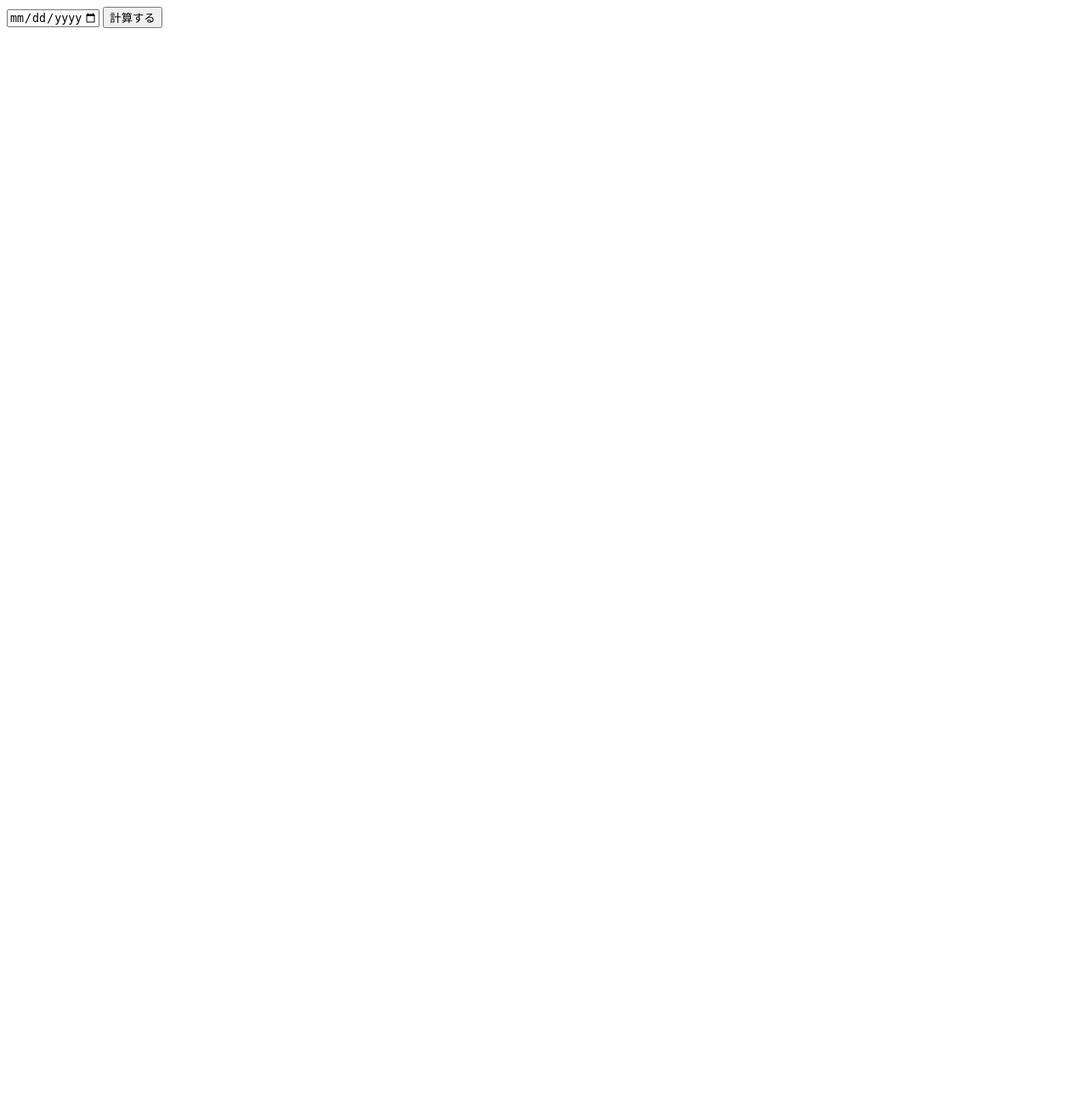
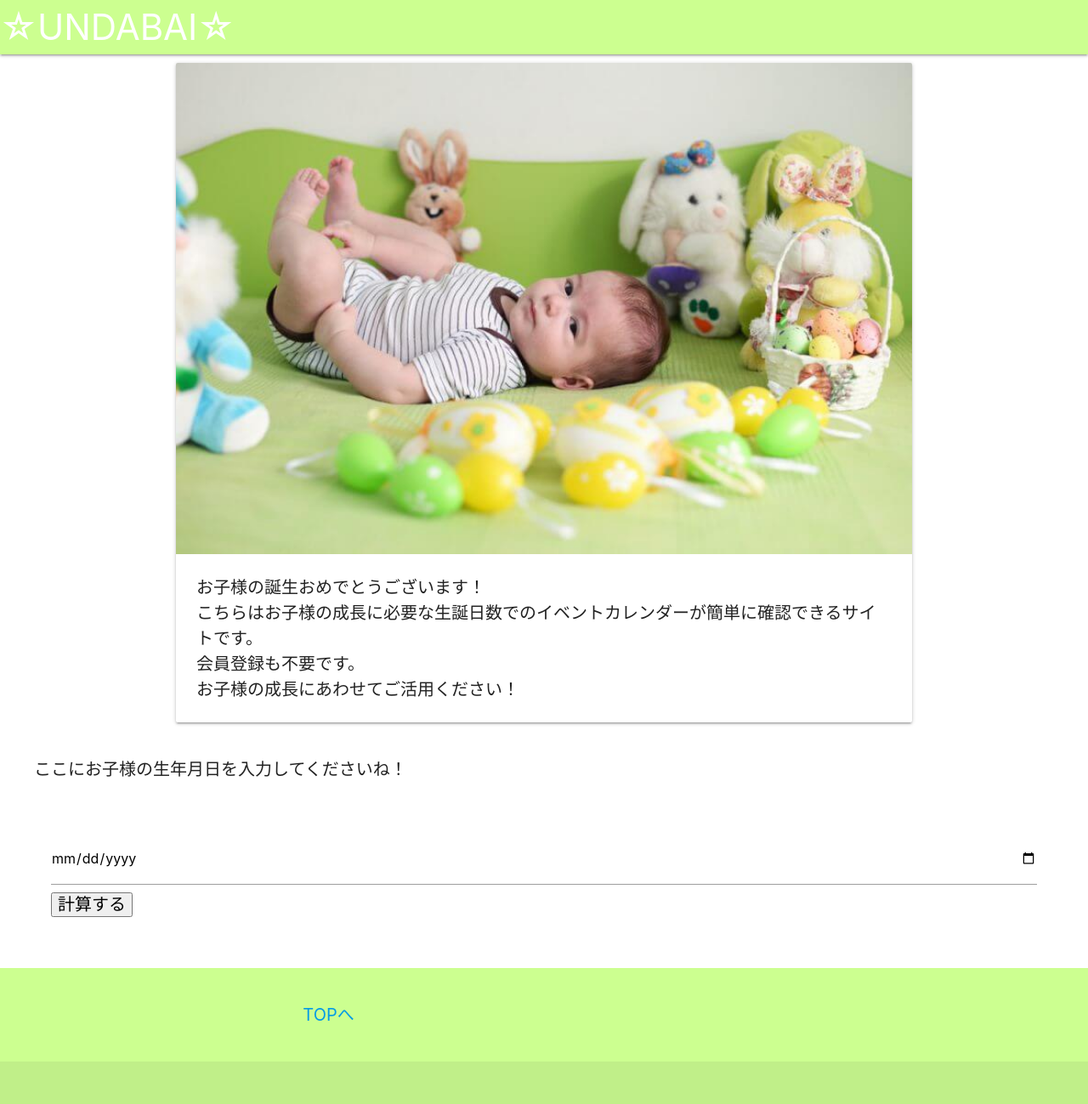
Before and after one commit to kanabassy/test, a Flask app: page / in a window 1280 px wide. Before the commit the page is almost empty. Shown: the whole page at 85% size. Before the commit the page ends 33 px from the top, so only its background shows below. Run offline with Flask 2, Linux system fonts and the light colour scheme; some libraries are stand-ins or nearby versions.

Commit message:
入力フォームのcss設定しました

```diff
--- a/app.py
+++ b/app.py
@@ -6,7 +6,7 @@
 
 @app.route('/')
 def index():
-    return render_template("toptop.html")
+    return render_template("top.html")
 
 
 @app.route('/dbtest')
--- a/static/css/style.css
+++ b/static/css/style.css
@@ -1,5 +1,10 @@
-@media only screen and (min-width: 601px) {
-    nav {
-        padding: 0 32px;
+@media only screen and (min-width: 0) {
+    html {
+        font-size: 20px;
     }
 }
+
+.block {
+    padding: 30px;
+    margin: 30px;
+}
--- a/templates/base.html
+++ b/templates/base.html
@@ -42,7 +42,7 @@
             <div class="row">
                 <div class="col l4 offset-l2 s12">
                     <ul>
-                        <li><a class="text-lighten-3" href="#!">TOPへ</a></li>
+                        <li><a class="text-lighten-3" href="#brand-logo">TOPへ</a></li>
                     </ul>
                 </div>
             </div>
--- a/templates/top.html
+++ b/templates/top.html
@@ -3,20 +3,30 @@
 
 <div class="container">
     <!-- ページコンテンツはここにあります -->
+
     <div class="row">
         <div class="col s12 m12">
             <div class="card">
                 <div class="card-image">
-                        <img src="../static/images/450-20180123142923354829_2.jpg">
-                        <span class="card-title">お子様の誕生おめでとうございます！こちらはお子様の成長に必要な生誕日数でのイベントカレンダーが簡単に確認できるサイトです。会員登録も不要です。お子様の成長にあわせてご活用くださいませ！</span>
+                    <img src="../static/images/shutterstock_615725672.jpg">
+                </div>
+                <div class="card-content">
+                    <p>お子様の誕生おめでとうございます！<br>こちらはお子様の成長に必要な生誕日数でのイベントカレンダーが簡単に確認できるサイトです。<br>会員登録も不要です。<br>お子様の成長にあわせてご活用ください！</p>
                 </div>
             </div>
         </div>
     </div>
 </div>
+
+<strong>　　ここにお子様の生年月日を入力してくださいね！</strong>
+
+<form action="/toptop"method="post">
+
+    <div class="block">
         <input type="date" name="birthday" max="9999-12-31">
-
-
+        <input type="submit" name="save" value="計算する">
+    </div>
+</form>
 
 
 {% endblock %}
```
Also changed, not shown: static/images/450-20180123142923354829.jpg (deleted), static/images/baby_asi.jpg (added), static/images/shutterstock_615725672.jpg (added). Lines whose indentation alone changed are shown as unchanged.
